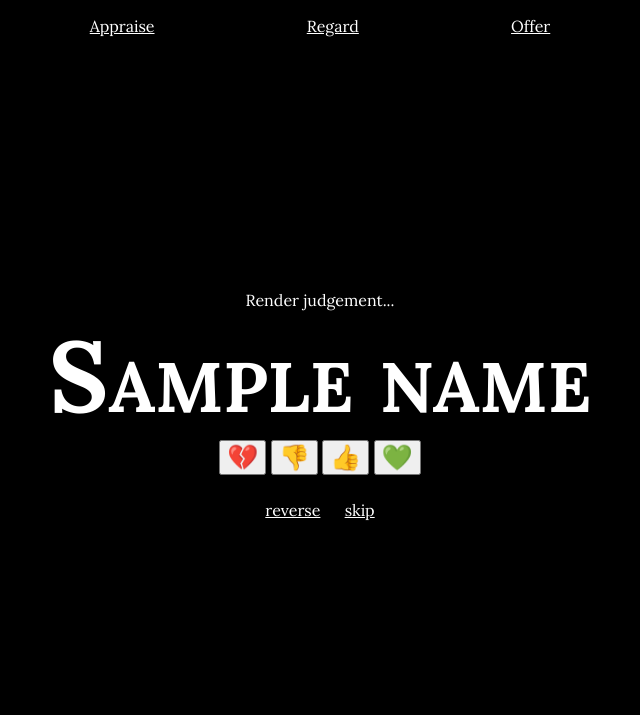
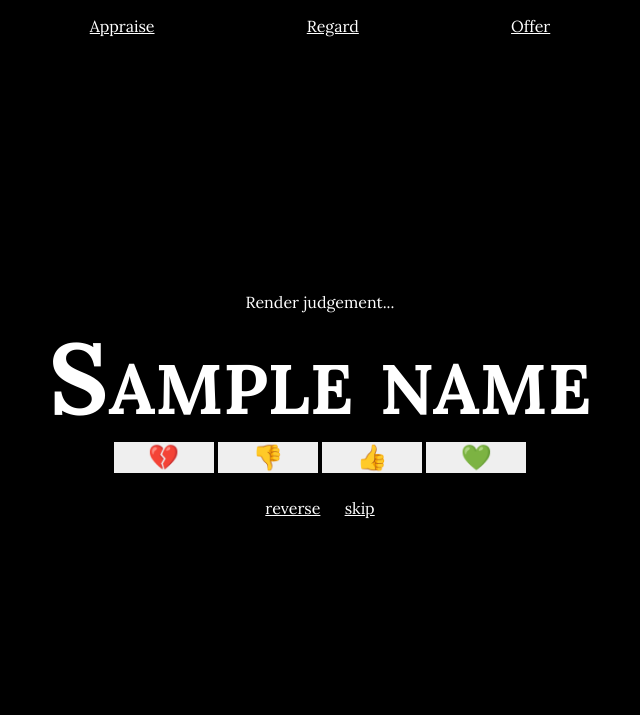
Before and after one commit to jmaliksi/onomancer, a Python web app: template onomancer/templates/vote.html in a window 1280 px wide. Shown: the top 715 px of the page, without its empty margins (320-960 px from the left). Run offline with Jinja, Linux system fonts and the light colour scheme; the template is opened without the code that fills it: most values are stand-ins (such as "Sample title", 1, 10 or a date in 2020).

Commit message:
buttons >:0

```diff
--- a/onomancer/static/style.css
+++ b/onomancer/static/style.css
@@ -70,7 +70,10 @@ a {
 
 #judgeForm input {
     font-size: 25px;
+    width: 15%;
     max-width: 100px;
+    border: 0;
+    cursor: pointer;
 }
 
 .center {
```
